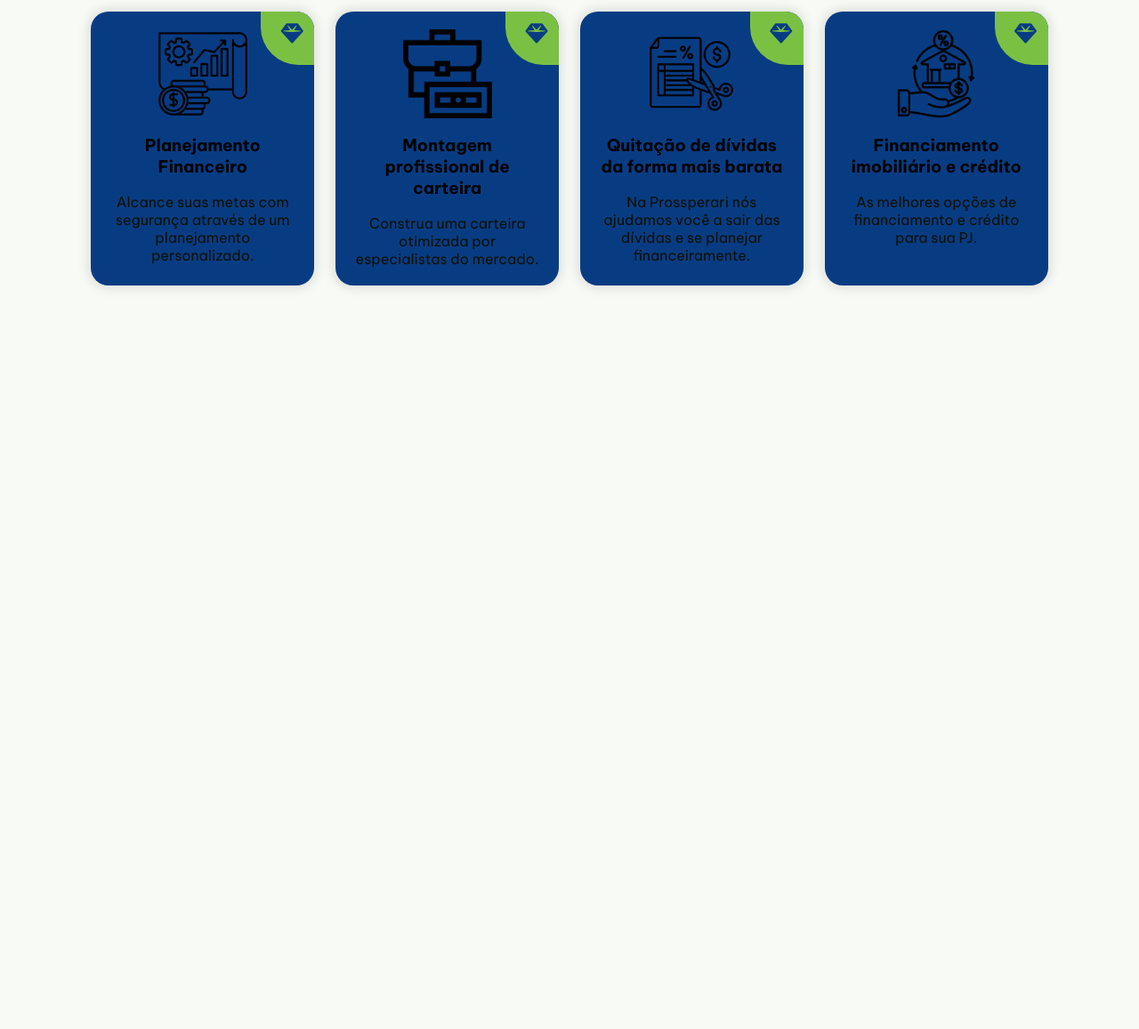
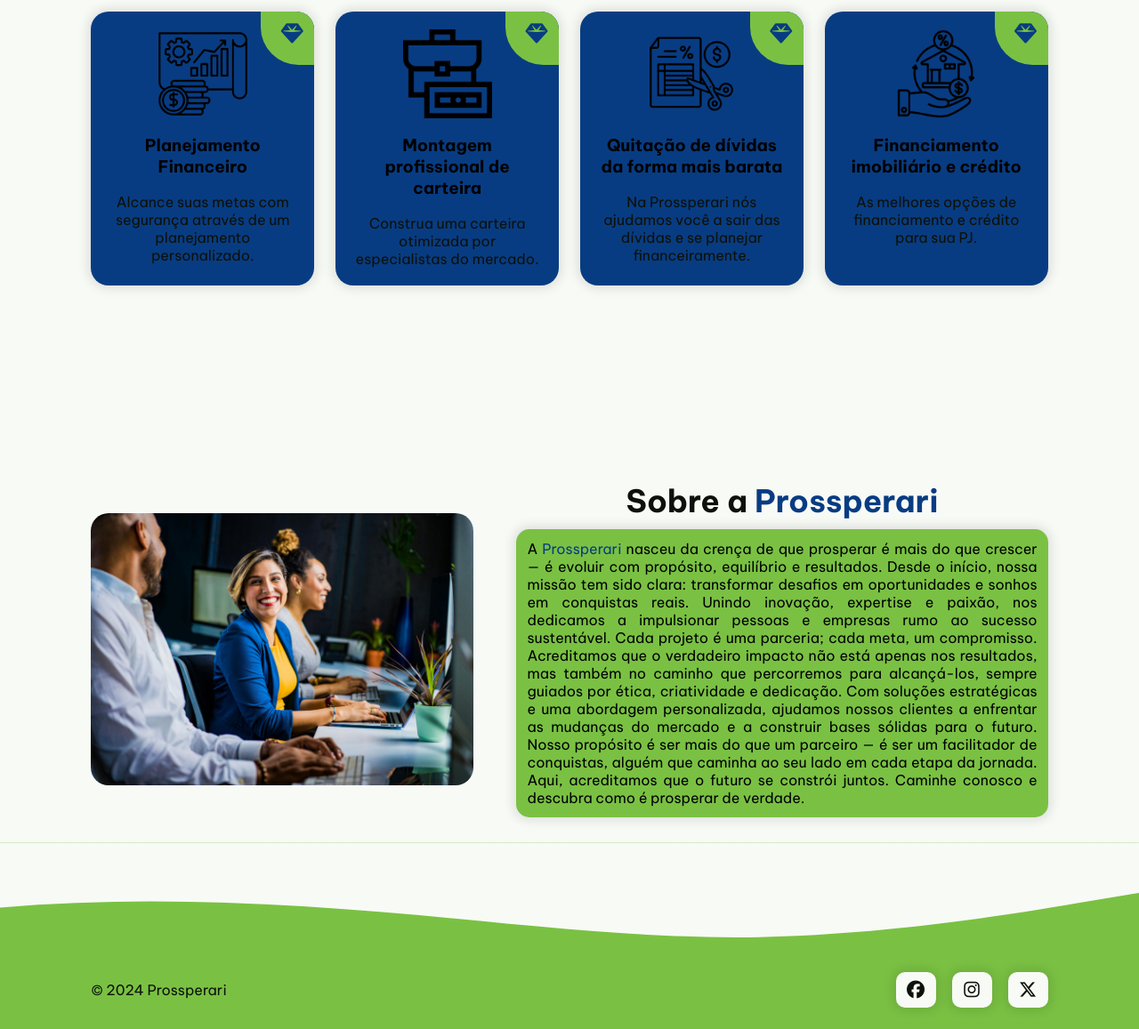
Before and after one commit to GustaFrias/LpFinalCF, a plain HTML site: page index.html in a window 1280 px wide. Shown: the part 829-1986 px from the top of the page at 89% size. Before the commit the page ends 1342 px from the top, so only its background shows below. Drawn offline with nearby package versions, Linux system fonts and the light colour scheme.

Commit message:
Concluido

```diff
--- /dev/null
+++ b/content.css
@@ -0,0 +1,71 @@
+#about{
+    min-height: calc(100vh - 109.73);
+    display: flex;
+    align-items: center;
+    justify-content: center;
+    gap: 48px;
+}
+
+#about_content{
+    width: 60%;
+}
+
+#history{
+    display: flex;
+    flex-direction: column;
+    gap: 20px;
+    margin-top: 10px;
+}
+
+.histories{
+    text-align: justify;
+    display: flex;
+    align-items: center;
+    gap: 20px;
+    background-color: #7ac143;
+    padding: 12px;
+    border-radius: 15px;
+    box-shadow: 0px 0px 12px 4px rgba(0, 0, 0, 0.1);
+}
+
+
+#emphasis_one{
+    color: #0c1109;
+}
+#emphasis_two{
+    color: #083c82;
+}
+
+#about_image{
+    width: 40%;
+    height: 40%;
+    border-radius: 20px;
+}
+
+@media screen and (max-width: 1170px){
+    #about{
+        flex-direction: column;
+    }
+    #about_content{
+        width:100%;
+        height:100%;
+        display: flex;
+        flex-direction: column;
+        align-items: center;
+    }
+
+}
+
+@media screen and (max-width: 600px){
+    #about_image{
+        display: none;
+    }
+
+    .histories{
+        flex-direction: column;
+    }
+
+    #about_content{
+        width: 100%;
+    }
+}
--- /dev/null
+++ b/footer.css
@@ -0,0 +1,27 @@
+footer{
+    background-color:  #7ac143;
+}
+
+#wave{
+    background-color: transparent;
+}
+
+#footer_items{
+    display: flex;
+    justify-content: space-between;
+    padding: 0px 8% 24px 8%;
+    align-items: center;
+}
+
+#copyright{
+    color: #0c1109;
+    font-size: 700;
+
+}
+
+@media screen and (max-width: 600px){
+    #footer_items{
+        flex-direction: column;
+        gap: 20px;
+    }
+}
--- a/index.html
+++ b/index.html
@@ -5,11 +5,9 @@
     <meta name="viewport" content="width=device-width, initial-scale=1.0">
     <link rel="stylesheet" href="https://cdnjs.cloudflare.com/ajax/libs/font-awesome/6.6.0/css/all.min.css">
     <link rel="stylesheet" href="styles.css">
-    <link rel="stylesheet" href="header.css">
-    <link rel="stylesheet" href="home.css">
-    <link rel="stylesheet" href="menu.css">
    <script src="https://cdnjs.cloudflare.com/ajax/libs/jquery/3.7.1/jquery.min.js"></script>
-    <title>Prossperari | Consultoria Financeira</title>
+   <script src="https://unpkg.com/scrollreveal"></script>
+   <title>Prossperari | Consultoria Financeira</title>
 </head>
 <body>
     <header>
@@ -28,9 +26,6 @@
                     <li class="nav-item">
                         <a href="#about">Sobre</a>
                     </li>
-                    <li class="nav-item">
-                        <a href="#contact">Contato</a>
-                    </li>
                 </ul>
                 <button id="mobile_btn">
                     <i class="fa-solid fa-bars"></i>
@@ -46,9 +41,6 @@
                     </li>
                     <li class="nav-item">
                         <a href="#about">Sobre</a>
-                    </li>
-                    <li class="nav-item">
-                        <a href="#contact">Contato</a>
                     </li>
                 </ul>
             </div>
@@ -96,7 +88,7 @@
             </div>
         </section>
 
-        <section id="menu">
+        <section id="service">
             <h2 class="section-title">Nossos Serviços</h2>
             <h3 class="section-subtitles">Confira os Serviços Mais Requisitados</h3>
 
@@ -166,8 +158,56 @@
             </div>
         </section>
 
+        <section id="about">
+            <img src="sobre_nos.jpg" id="about_image" alt="">
+            <div id="about_content">
+                <h2 id="section_title">
+                    <span id="emphasis_one">Sobre a</span> Prossperari
+                </h2>
+                <div id="history">
+                    <div class="histories">
+                        <span>A <span id="emphasis_two">Prossperari</span> nasceu da crença de que prosperar é mais do que crescer — é evoluir com propósito, equilíbrio e resultados.
+                        Desde o início, nossa missão tem sido clara: transformar desafios em oportunidades e sonhos em conquistas reais.
+                        Unindo inovação, expertise e paixão, nos dedicamos a impulsionar pessoas e empresas rumo ao sucesso sustentável.
+                        Cada projeto é uma parceria; cada meta, um compromisso. Acreditamos que o verdadeiro impacto não está apenas nos resultados, mas também no caminho que percorremos para alcançá-los, sempre guiados por ética, criatividade e dedicação.
+                        Com soluções estratégicas e uma abordagem personalizada, ajudamos nossos clientes a enfrentar as mudanças do mercado e a construir bases sólidas para o futuro. Nosso propósito é ser mais do que um parceiro —
+                        é ser um facilitador de conquistas, alguém que caminha ao seu lado em cada etapa da jornada.
+                        Aqui, acreditamos que o futuro se constrói juntos. Caminhe conosco e descubra como é prosperar de verdade.
+                        </span>
+                    </div>
+                </div>
+
+            </div>
+        </section>
+
     </main>
     <footer>
+        <?xml version="1.0" standalone="no"?>
+<svg xmlns:xlink="http://www.w3.org/1999/xlink" id="wave" style="transform:rotate(180deg); transition: 0.3s" viewBox="0 0 1440 160" version="1.1" xmlns="http://www.w3.org/2000/svg">
+    <defs>
+        <linearGradient id="sw-gradient-0" x1="0" x2="0" y1="1" y2="0"><stop stop-color="rgba(248, 250, 246, 1)" offset="0%"/>
+            <stop stop-color="rgba(248, 250, 246, 1)" offset="100%"/>
+        </linearGradient>
+    </defs>
+    <path style="transform:translate(0, 0px); opacity:1" fill="url(#sw-gradient-0)" d="M0,96L80,82.7C160,69,320,43,480,40C640,37,800,59,960,72C1120,85,1280,91,1440,77.3C1600,64,1760,32,1920,24C2080,16,2240,32,2400,50.7C2560,69,2720,91,2880,88C3040,85,3200,59,3360,48C3520,37,3680,43,3840,40C4000,37,4160,27,4320,26.7C4480,27,4640,37,4800,53.3C4960,69,5120,91,5280,90.7C5440,91,5600,69,5760,53.3C5920,37,6080,27,6240,24C6400,21,6560,27,6720,32C6880,37,7040,43,7200,56C7360,69,7520,91,7680,88C7840,85,8000,59,8160,58.7C8320,59,8480,85,8640,98.7C8800,112,8960,112,9120,114.7C9280,117,9440,123,9600,117.3C9760,112,9920,96,10080,90.7C10240,85,10400,91,10560,96C10720,101,10880,107,11040,101.3C11200,96,11360,80,11440,72L11520,64L11520,160L11440,160C11360,160,11200,160,11040,160C10880,160,10720,160,10560,160C10400,160,10240,160,10080,160C9920,160,9760,160,9600,160C9440,160,9280,160,9120,160C8960,160,8800,160,8640,160C8480,160,8320,160,8160,160C8000,160,7840,160,7680,160C7520,160,7360,160,7200,160C7040,160,6880,160,6720,160C6560,160,6400,160,6240,160C6080,160,5920,160,5760,160C5600,160,5440,160,5280,160C5120,160,4960,160,4800,160C4640,160,4480,160,4320,160C4160,160,4000,160,3840,160C3680,160,3520,160,3360,160C3200,160,3040,160,2880,160C2720,160,2560,160,2400,160C2240,160,2080,160,1920,160C1760,160,1600,160,1440,160C1280,160,1120,160,960,160C800,160,640,160,480,160C320,160,160,160,80,160L0,160Z"/>
+</svg>
+
+        <div id="footer_items">
+            <span id="copyright">
+                © 2024 Prossperari
+            </span>
+            <div class="social-media-buttons">
+                    <a href="">
+                        <i class="fa-brands fa-facebook"></i>
+                    </a>
+                    <a href="">
+                        <i class="fa-brands fa-instagram"></i>
+                    </a>
+                    <a href="">
+                        <i class="fa-brands fa-x-twitter"></i>
+                    </a>
+                </div>
+        </div>
 
     </footer>
     <script src="script.js"></script>
--- a/script.js
+++ b/script.js
@@ -3,4 +3,42 @@ $(document).ready(function(){
         $('#mobile_menu').toggleClass('active');
         $('#mobile_btn').find('i').toggleClass('fa-x');
     });
+
+    const sections = $('section');
+    const navItems = $('.nav-item');
+
+    $(window).on('scroll', function (){
+        const header = $('header');
+        const scrollPosition = $(window).scrollTop() - header.outerHeight
+
+        if (scrollPosition <= 0) {
+            header.css('box-shadow', 'none');
+        } else {
+            header.css('box-shadow', '5px 1px 5px rgba(0, 0, 0, 0.1')
+        }
+    });
+
+    ScrollReveal().reveal('#cta',{
+        origin: 'left',
+        duration: 2000,
+        distance:'20%'
+    });
+
+    ScrollReveal().reveal('.service',{
+        origin: 'left',
+        duration: 2000,
+        distance:'20%'
+    });
+
+    ScrollReveal().reveal('#about_image',{
+        origin: 'left',
+        duration: 1000,
+        distance:'20%'
+    });
+
+    ScrollReveal().reveal('.histories',{
+        origin: 'right',
+        duration: 1000,
+        distance:'20%'
+    });
 });
--- a/menu.css
+++ b/service.css
@@ -1,4 +1,4 @@
-#menu{
+#service{
     display: flex;
     flex-direction: column;
     align-items: center;
--- a/styles.css
+++ b/styles.css
@@ -1,4 +1,9 @@
 @import url('https://fonts.googleapis.com/css2?family=Be+Vietnam+Pro:ital,wght@0,100;0,200;0,300;0,400;0,500;0,600;0,700;0,800;0,900;1,100;1,200;1,300;1,400;1,500;1,600;1,700;1,800;1,900&family=Poppins:ital,wght@0,100;0,200;0,300;0,400;0,500;0,600;0,700;0,800;0,900;1,100;1,200;1,300;1,400;1,500;1,600;1,700;1,800;1,900&display=swap');
+@import url(header.css);
+@import url(home.css);
+@import url(service.css);
+@import url(content.css);
+@import url(footer.css);
 
 
 *{
@@ -6,6 +11,10 @@
     padding: 0;
     margin: 0;
     box-sizing: border-box;
+}
+
+html{
+    scroll-behavior: smooth;
 }
 
 body{
@@ -62,3 +71,9 @@ section{
 .section-subtitles{
     font-size: 2.1875rem;
 }
+
+#section_title{
+    text-align: center;
+    color: #083c82;
+    font-size: 2.1875rem;
+}
```
Also changed, not shown: sobre_nos.jpg (added), wave (4).svg (added).
